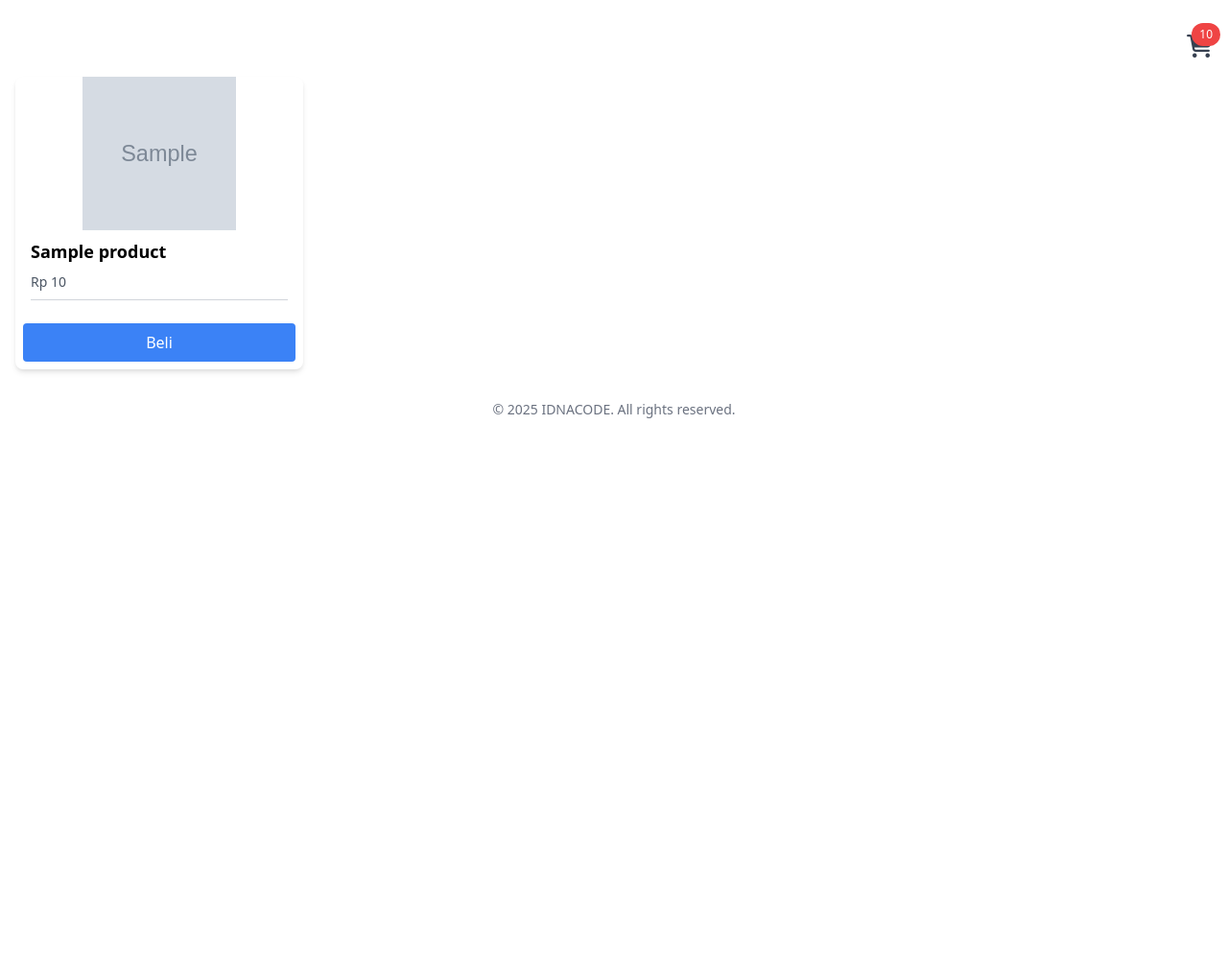
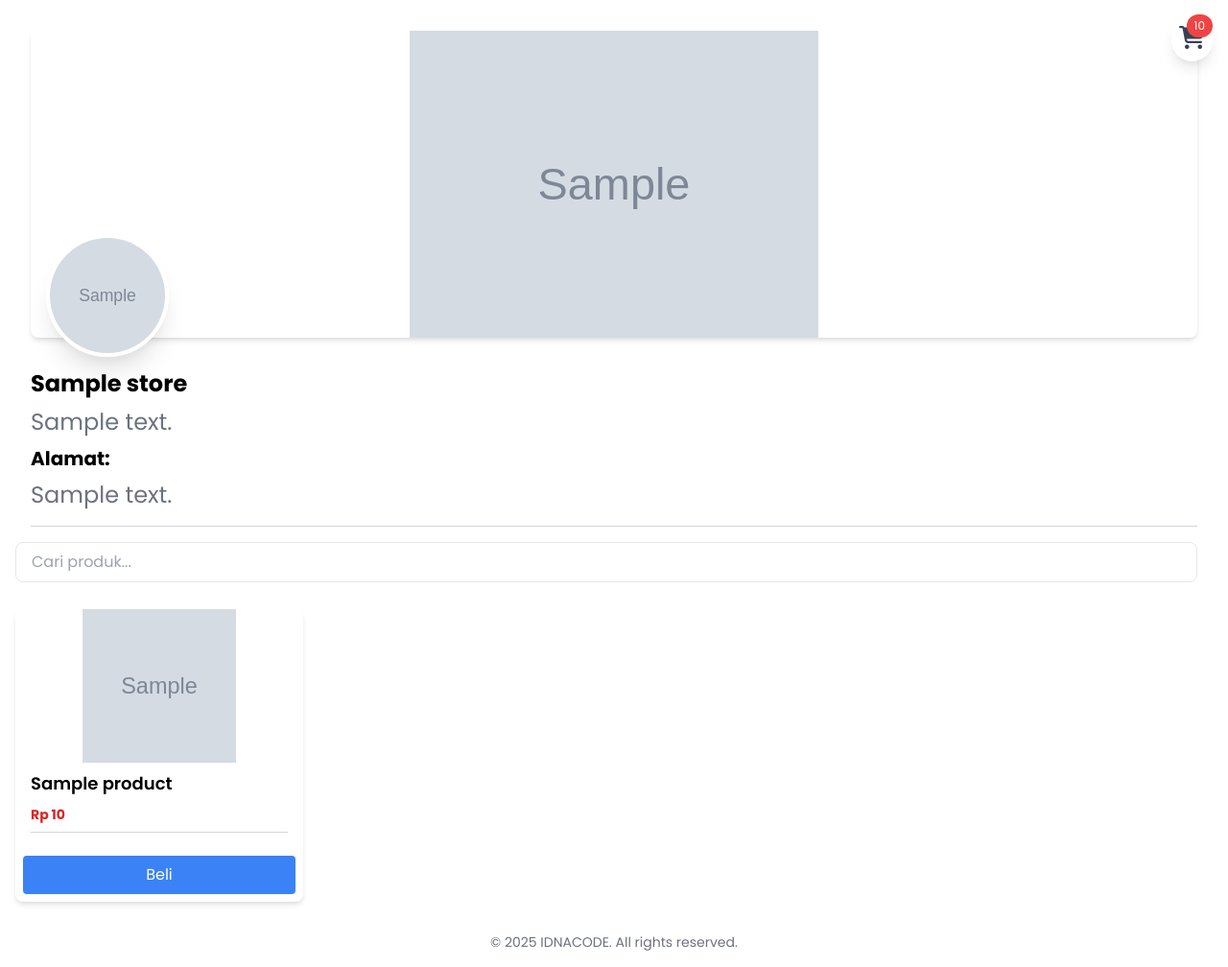
Before and after one commit to andi1996-code/online-store, a Laravel app: page / in a window 1280 px wide. Shown: the whole page at 96% size. Before the commit the page ends 436 px from the top, so only its background shows below. Run offline with Laravel 12, Linux system fonts and the light colour scheme; tables that the repository leaves empty hold one stand-in row (values such as "Sample post"); grey boxes marked "Sample" are stand-in pictures; style sheets or scripts are compiled from the project's sources; some libraries are stand-ins or nearby versions.

Commit message:
fix wa direct

```diff
--- /dev/null
+++ b/app/Livewire/AddressToggle.php
@@ -0,0 +1,30 @@
+<?php
+
+namespace App\Livewire;
+
+use Livewire\Component;
+use App\Models\Store;
+
+class AddressToggle extends Component
+{
+    public $address;
+    public $isLong;
+    public $showFullAddress = false;
+
+    public function mount()
+    {
+        $store = Store::first();
+        $this->address = $store->address;
+        $this->isLong = strlen($this->address) > 50;
+    }
+
+    public function toggleAddress()
+    {
+        $this->showFullAddress = !$this->showFullAddress;
+    }
+
+    public function render()
+    {
+        return view('livewire.address-toggle');
+    }
+}
--- a/app/Livewire/Cart.php
+++ b/app/Livewire/Cart.php
@@ -11,6 +11,9 @@ class Cart extends Component
 {
     public $cartItems = [];
     public $totalPrice = 0;
+    public $showCheckoutPopup = false; // Controls the visibility of the popup
+    public $name;
+    public $address;
 
     public function mount()
     {
@@ -70,40 +73,50 @@ class Cart extends Component
 
     public function checkout()
     {
-        if (empty($this->cartItems)) return;
+        $this->showCheckoutPopup = true; // Show the popup
+    }
+
+    public function confirmCheckout()
+    {
+        $this->validate([
+            'name' => 'required|string|max:255',
+            'address' => 'required|string|max:500',
+        ]);
 
         // Simpan order
         $order = Order::create([
-            'name_customer' => 'Anonymous',
-            'address' => 'Unknown',
+            'name_customer' => $this->name,
+            'address' => $this->address,
             'total_price' => $this->totalPrice,
             'status' => 'pending',
         ]);
-
-        // Simpan detail order sebelum menghapus cart
-        $cartDetails = collect($this->cartItems)->map(function ($item) {
-            return $item['product']['name'] . ' (x' . $item['quantity'] . ')';
-        })->join(', ');
 
         $totalPriceFormatted = number_format($this->totalPrice, 0, ',', '.');
 
         $store = \App\Models\Store::first();
         if ($store && $store->phone) {
+            $orderTemplate = ($store->wa_order_template ?? "Halo, saya ingin memesan:") . "\n\n";
             $whatsappUrl = "https://wa.me/{$store->phone}?text=" . urlencode(
-                "Halo, saya ingin memesan: {$cartDetails}. Total: Rp {$totalPriceFormatted}"
+                $orderTemplate .
+                collect($this->cartItems)->map(function ($item) {
+                    return "-> " . $item['product']['name'] . " (x" . $item['quantity'] . ")";
+                })->join("\n") .
+                "\n\nTotal: Rp *{$totalPriceFormatted}*" .
+                "\n\nNama: {$this->name}" .
+                "\nAlamat: {$this->address}"
             );
 
-            // dispatch event to frontend to open WhatsApp in a new tab
             $this->dispatch('openWhatsApp', $whatsappUrl);
         }
 
-        // Hapus semua item dari cart
         CartModel::query()->delete();
         $this->cartItems = [];
         $this->totalPrice = 0;
 
-        // dispatch event to clear the cart on the frontend
         $this->dispatch('cartCleared');
+
+        $this->showCheckoutPopup = false;
+        session()->flash('success', 'Checkout berhasil!');
     }
 
     public function render()
--- /dev/null
+++ b/app/Livewire/ProductDetail.php
@@ -0,0 +1,26 @@
+<?php
+
+namespace App\Livewire;
+
+use Livewire\Component;
+use App\Models\Product;
+
+class ProductDetail extends Component
+{
+    public $product;
+
+    public function mount($id)
+    {
+        $this->product = Product::findOrFail($id); // Fetch product details by ID
+    }
+
+    public function addToCart($productId)
+    {
+        // Logic to add the product to the cart
+    }
+
+    public function render()
+    {
+        return view('livewire.product-detail', ['product' => $this->product]);
+    }
+}
--- a/app/Livewire/ProductList.php
+++ b/app/Livewire/ProductList.php
@@ -10,12 +10,7 @@ class ProductList extends Component
 {
     use WithPagination;
 
-    public $products;
-
-    public function mount()
-    {
-        $this->products = Product::all();
-    }
+    public $searchTerm = ''; // Bind search input
 
     public function addToCart($productId)
     {
@@ -39,8 +34,14 @@ class ProductList extends Component
 
     public function render()
     {
+        $products = Product::query()
+            ->when($this->searchTerm, function ($query) {
+                $query->where('name', 'like', '%' . $this->searchTerm . '%'); // Filter by search term
+            })
+            ->get();
+
         return view('livewire.product-list', [
-            'products' => $this->products,
-        ])->with('layout', 'components.layouts.app');
+            'products' => $products,
+        ]);
     }
 }
--- a/app/Models/Store.php
+++ b/app/Models/Store.php
@@ -14,6 +14,9 @@ class Store extends Model
         'name_store',
         'address',
         'phone',
+        'wa_order_template',
         'image',
+        'description',
+        'profile_picture'
     ];
 }
--- a/resources/views/components/layouts/app.blade.php
+++ b/resources/views/components/layouts/app.blade.php
@@ -1,43 +1,40 @@
 <!DOCTYPE html>
 <html lang="id">
+
 <head>
     <meta charset="UTF-8">
     <meta name="viewport" content="width=device-width, initial-scale=1.0">
     <title>Toko Online</title>
     <link href="https://cdn.jsdelivr.net/npm/tailwindcss@2.2.19/dist/tailwind.min.css" rel="stylesheet">
-    <!-- Font Awesome CDN -->
     <link rel="stylesheet" href="https://cdnjs.cloudflare.com/ajax/libs/font-awesome/6.5.1/css/all.min.css">
-    <!-- Alpine.js untuk interaksi real-time -->
+    <link href="https://fonts.googleapis.com/css2?family=Poppins:wght@300;400;500;600;700&display=swap" rel="stylesheet">
     <script defer src="https://cdn.jsdelivr.net/npm/alpinejs@3.x.x/dist/cdn.min.js"></script>
-    <link rel="stylesheet" href="{{ asset('css/app.css') }}"> <!-- Fallback for CSS -->
-    <script src="{{ asset('js/app.js') }}" defer></script> <!-- Fallback for JS -->
+    <link rel="stylesheet" href="{{ asset('css/app.css') }}">
+    <script src="{{ asset('js/app.js') }}" defer></script>
     @livewireStyles
+    <style>
+        body {
+            font-family: 'Poppins', sans-serif;
+        }
+    </style>
 </head>
+
 <body>
+    <header>
 
-    {{-- <header class="relative">
-        @php
-            $store = \App\Models\Store::first();
-        @endphp
-        @if ($store && $store->image)
-            <img src="{{ asset('storage/' . $store->image) }}" alt="Store Banner" class="w-full h-64 object-fill">
-        @else
-            <div class="w-full h-64 bg-gray-300 flex items-center justify-center">
-                <p class="text-gray-700 text-lg">No Banner Available</p>
-            </div>
-        @endif
-    </header> --}}
+    </header>
 
     <main>
         {{ $slot }}
     </main>
 
     <footer class="bottom-0">
-        <p class="text-center text-gray-500 text-sm">
+        <p class="text-center text-gray-500 text-sm mb-4">
             &copy; 2025 IDNACODE. All rights reserved.
         </p>
     </footer>
 
     @livewireScripts
 </body>
+
 </html>
--- /dev/null
+++ b/resources/views/livewire/address-toggle.blade.php
@@ -0,0 +1,20 @@
+<div class="mt-2">
+
+    @if (!$showFullAddress && $isLong)
+        <p class="lg:text-2xl text-sm text-gray-500 inline">
+            {{ Str::limit($address, 50, '...') }}
+            <button wire:click="toggleAddress" class="text-blue-500 hover:underline cursor-pointer ml-1">
+                Show More
+            </button>
+        </p>
+    @else
+        <p class="lg:text-2xl text-sm text-gray-500">
+            {{ $address }}
+            @if ($isLong)
+                <button wire:click="toggleAddress" class="text-blue-500 hover:underline cursor-pointer ml-1">
+                    Show Less
+                </button>
+            @endif
+        </p>
+    @endif
+</div>
--- a/resources/views/livewire/product-list.blade.php
+++ b/resources/views/livewire/product-list.blade.php
@@ -1,25 +1,53 @@
 <div class="container mx-auto py-8 px-4">
-    <div class="flex justify-end mb-4">
-        <div class="relative">
-            <a href="{{ route('cart') }}" class="text-gray-700 text-2xl focus:outline-none">
-            <i class="fas fa-shopping-cart"></i>
-            <span class="absolute top-[-8px] -right-2 bg-red-500 text-white text-xs rounded-full px-2 py-1" wire:poll>
-                {{ \App\Models\Cart::sum('quantity') }}
-            </span>
+    <div class="container mx-auto px-4">
+        <div class="fixed right-4 top-4 bg-white p-2 rounded-full shadow-lg z-50">
+            <a href="{{ route('cart') }}" class="text-gray-700 text-2xl focus:outline-none relative">
+                <i class="fas fa-shopping-cart"></i>
+                <span class="absolute top-[-8px] -right-2 bg-red-500 text-white text-xs rounded-full px-2 py-1"
+                    wire:poll>
+                    {{ \App\Models\Cart::sum('quantity') }}
+                </span>
             </a>
         </div>
+        <div class="relative">
+            <img src="{{ asset('storage/' . \App\Models\Store::first()->image) }}" alt="Store Image"
+                class="w-full h-50 lg:h-auto lg:max-h-80 lg:object-contain object-cover rounded-lg shadow-md">
+            <img src="{{ asset('storage/' . \App\Models\Store::first()->profile_picture) }}" alt="Store Profile Picture"
+                class="absolute -bottom-5 left-4 w-20 h-20 lg:w-32 lg:h-32 object-cover rounded-full border-4 border-white shadow-xl">
+        </div>
+        <div class="mt-8">
+            <h1 class="lg:text-2xl text-lg font-bold">{{ \App\Models\Store::first()->name_store }}</h1>
+        </div>
+        <div class="mt-2">
+            <h1 class="lg:text-2xl text-sm text-gray-500">{{ \App\Models\Store::first()->description }}</h1>
+        </div>
+        <div class="mt-2">
+            <h2 class="text-black lg:text-xl lg:font-bold">Alamat:</h2>
+            <livewire:address-toggle />
+        </div>
+        <div class="border-b border-gray-300 my-4"></div>
     </div>
+    <form wire:submit.prevent="render" class="flex-grow mr-4 mb-7" onkeydown="return event.key !== 'Enter';">
+        <input type="text" wire:model="searchTerm" placeholder="Cari produk..."
+            class="w-full px-4 py-2 border rounded-lg focus:outline-none focus:ring-2 focus:ring-blue-500">
+    </form>
     <div class="grid grid-cols-2 sm:grid-cols-2 md:grid-cols-3 lg:grid-cols-4 gap-4">
-        @foreach($products as $product)
+        @foreach ($products as $product)
             <div class="bg-white shadow-md rounded-lg overflow-hidden">
-                <img src="{{ asset('storage/' . $product->image) }}" alt="{{ $product->name }}" class="w-full lg:w-40 lg:mx-auto h-40 object-cover lg:object-fill"> <!-- Adjusted height -->
+                <a href="{{ route('product.detail', $product->id) }}">
+                    <img src="{{ asset('storage/' . $product->image) }}" alt="{{ $product->name }}"
+                        class="w-full lg:w-40 lg:mx-auto h-40 object-cover lg:object-fill">
+                </a>
                 <div class="px-4 py-2">
-                    <h3 class="text-sm md:text-lg font-semibold mb-2">{{ $product->name }}</h3>
-                    <p class="text-gray-600 text-sm">Rp {{ number_format($product->price, 0, ',', '.') }}</p>
+                    <h3 class="text-sm md:text-lg font-semibold mb-2">
+                        {{ Str::limit($product->name, 30, '...') }} <!-- Truncate long names -->
+                    </h3>
+                    <p class="text-red-600 text-sm font-bold">Rp {{ number_format($product->price, 0, ',', '.') }}</p>
                     <hr class="border-gray-300 my-2">
                 </div>
                 <div class="flex justify-center m-2">
-                    <button wire:click="addToCart({{ $product->id }})" class="bg-blue-500 text-white px-3 py-2 rounded hover:bg-blue-600 transition duration-300 w-full text-sm md:text-base">Beli</button>
+                    <button wire:click="addToCart({{ $product->id }})"
+                        class="bg-blue-500 text-white px-3 py-2 rounded hover:bg-blue-600 transition duration-300 w-full text-sm md:text-base">Beli</button>
                 </div>
             </div>
         @endforeach
--- a/routes/web.php
+++ b/routes/web.php
@@ -3,9 +3,13 @@
 use App\Livewire\ProductList;
 use Illuminate\Support\Facades\Route;
 use App\Livewire\Cart;
+use App\Livewire\ProductDetail;
 
 // Route for displaying the product list
 Route::get('/', ProductList::class)->name('product.list');
 
 // Route for displaying the cart
 Route::get('/cart', Cart::class)->name('cart');
+
+// Route for displaying the product detail
+Route::get('/product/{id}', ProductDetail::class)->name('product.detail');
```
Also changed, not shown: app/Filament/Resources/StoreResource.php (+32 -4 lines), resources/views/livewire/cart.blade.php (+43 -21 lines), resources/views/livewire/product-detail.blade.php (added, +29 -0 lines), database/migrations/2025_03_20_081106_update_stores_table.php (added), database/migrations/2025_03_24_124903_add_wa_order_template_to_stores_table.php (added).
